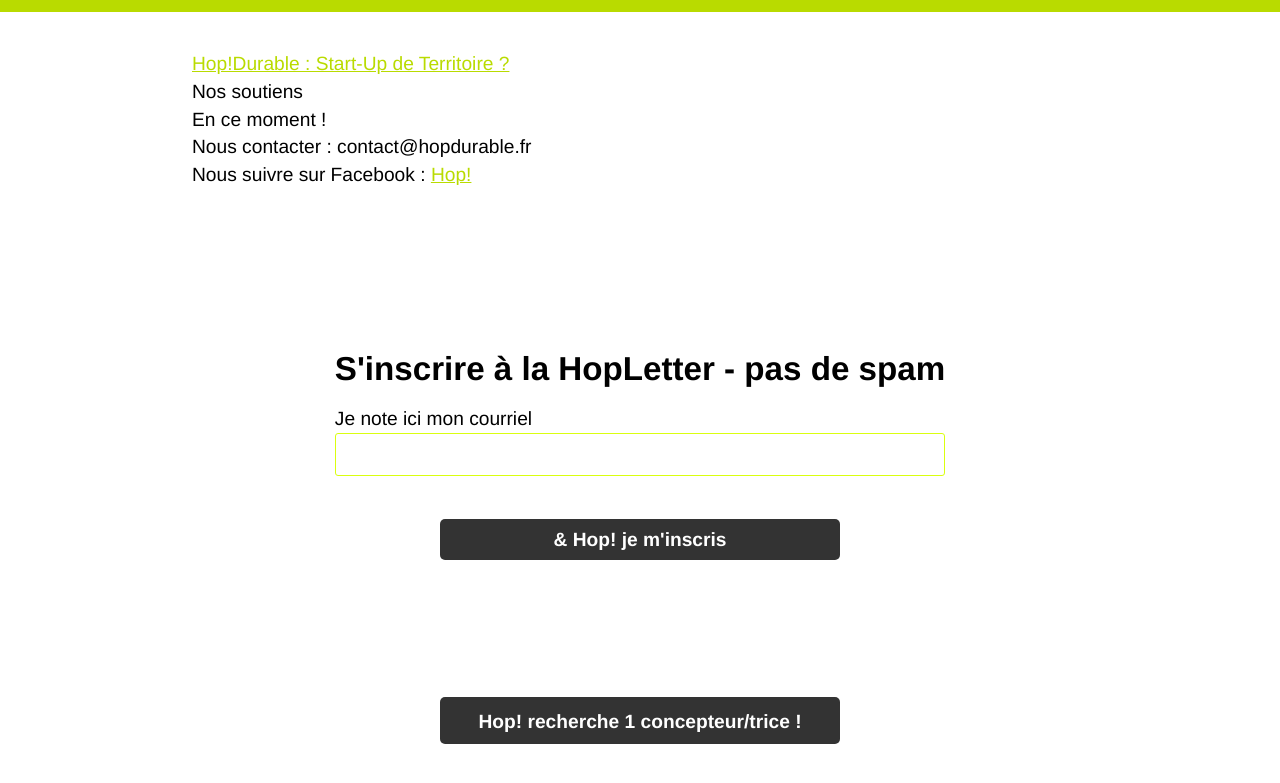
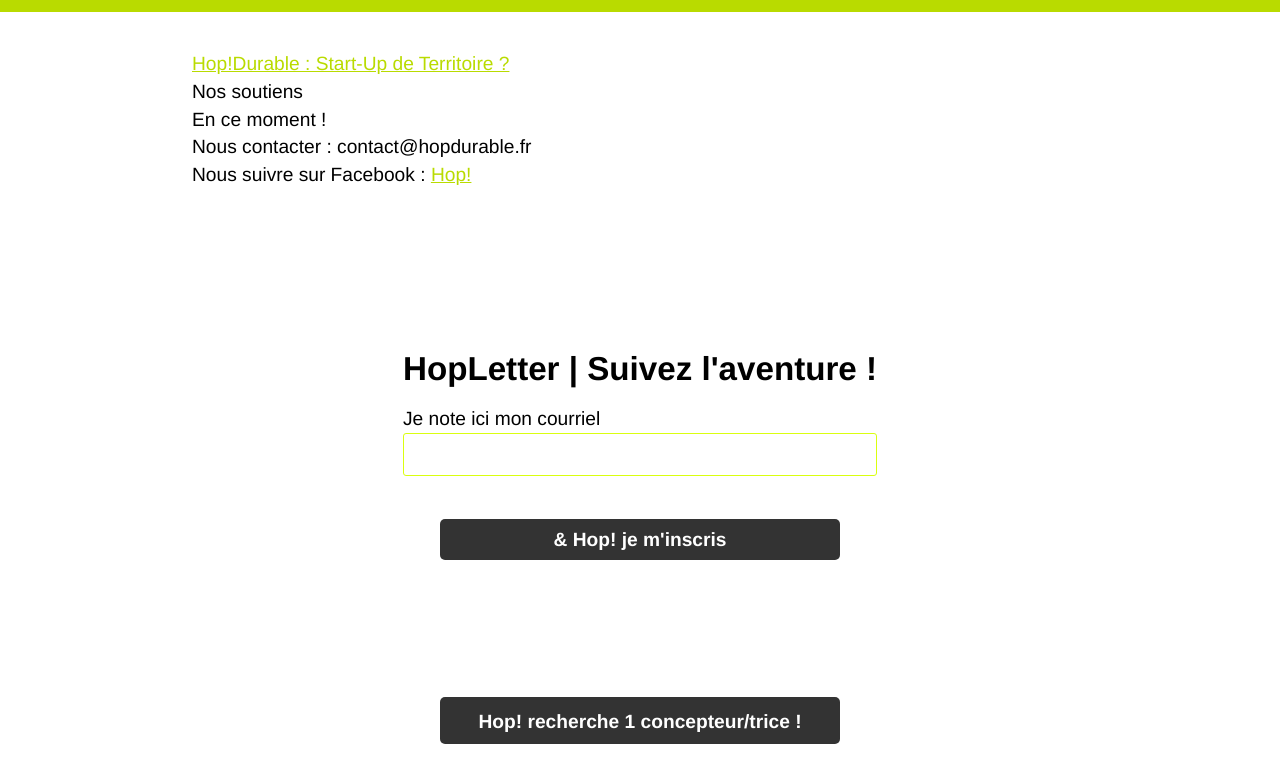
Before and after one commit to pierrenault/hopdurable.github.io, a Jekyll site: the page built from index.md, in a window 1280 px wide and 900 px high, scrolled down 3600 px. Shown: the top 783 px of the window. Built offline with Jekyll 4.4.1, drawn with Linux system fonts in a browser that asks for light colours; comment, search, counter and statistics services are not loaded.

Commit message:
Update subscription-newsletter.html

```diff
--- a/_includes/subscription-newsletter.html
+++ b/_includes/subscription-newsletter.html
@@ -10,7 +10,7 @@
 <div id="mc_embed_signup">
 <form action="//hopdurable.us14.list-manage.com/subscribe/post?u=16d0d1fba4d36823e8001211b&amp;id=7f460ab61a" method="post" id="mc-embedded-subscribe-form" name="mc-embedded-subscribe-form" class="validate" target="_blank" novalidate>
     <div id="mc_embed_signup_scroll">
-	<h3>S'inscrire à la HopLetter - pas&nbsp;de&nbsp;spam</h3>
+	<h3>HopLetter | Suivez l'aventure !</h3>
 <div class="mc-field-group">
 	<label for="mce-EMAIL">Je note ici mon courriel </label>
 	<input type="email" value="" name="EMAIL" class="required email" id="mce-EMAIL">
```
